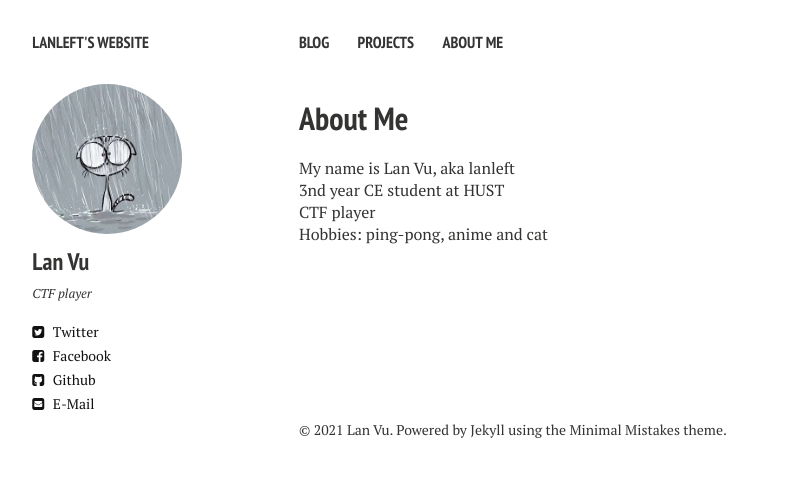
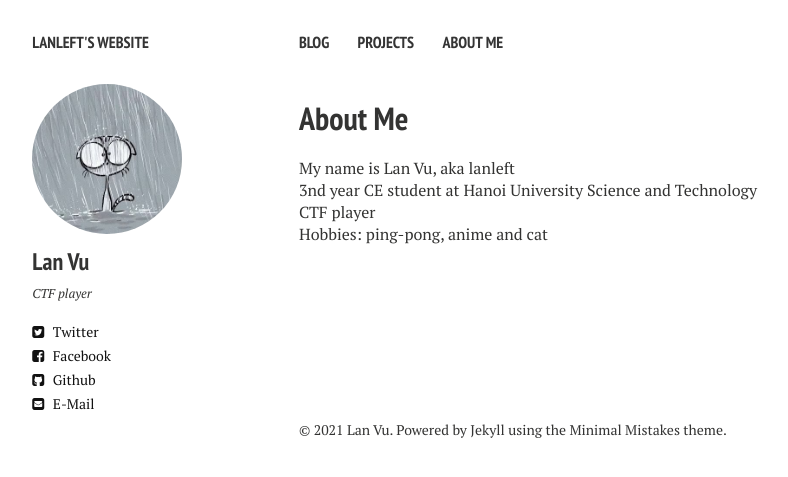
Before and after one commit to lanleft/lanleft.github.io, a Jekyll site: the page built from aboutme.md, in a window 1280 px wide. Shown: the top 477 px of the page, without its empty margins (21-809 px from the left). Built offline with Jekyll 4.4.1, drawn with Linux system fonts in a browser that asks for light colours; nearby versions of some CDN libraries.

Commit message:
Update aboutme.md

```diff
--- a/aboutme.md
+++ b/aboutme.md
@@ -8,7 +8,7 @@ comments: false
 
 My name is Lan Vu, aka lanleft
 
-3nd year CE student at HUST
+3nd year CE student at Hanoi University Science and Technology
 
 CTF player
 
```
